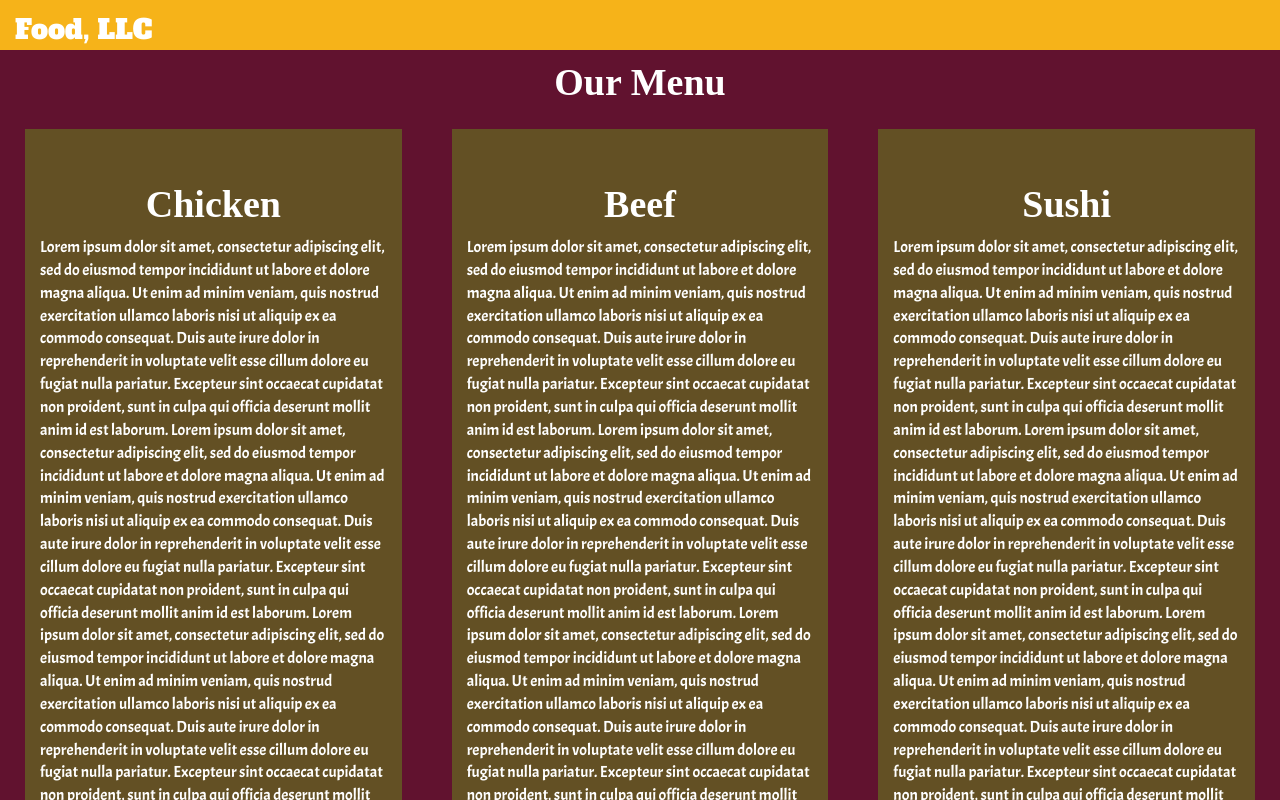
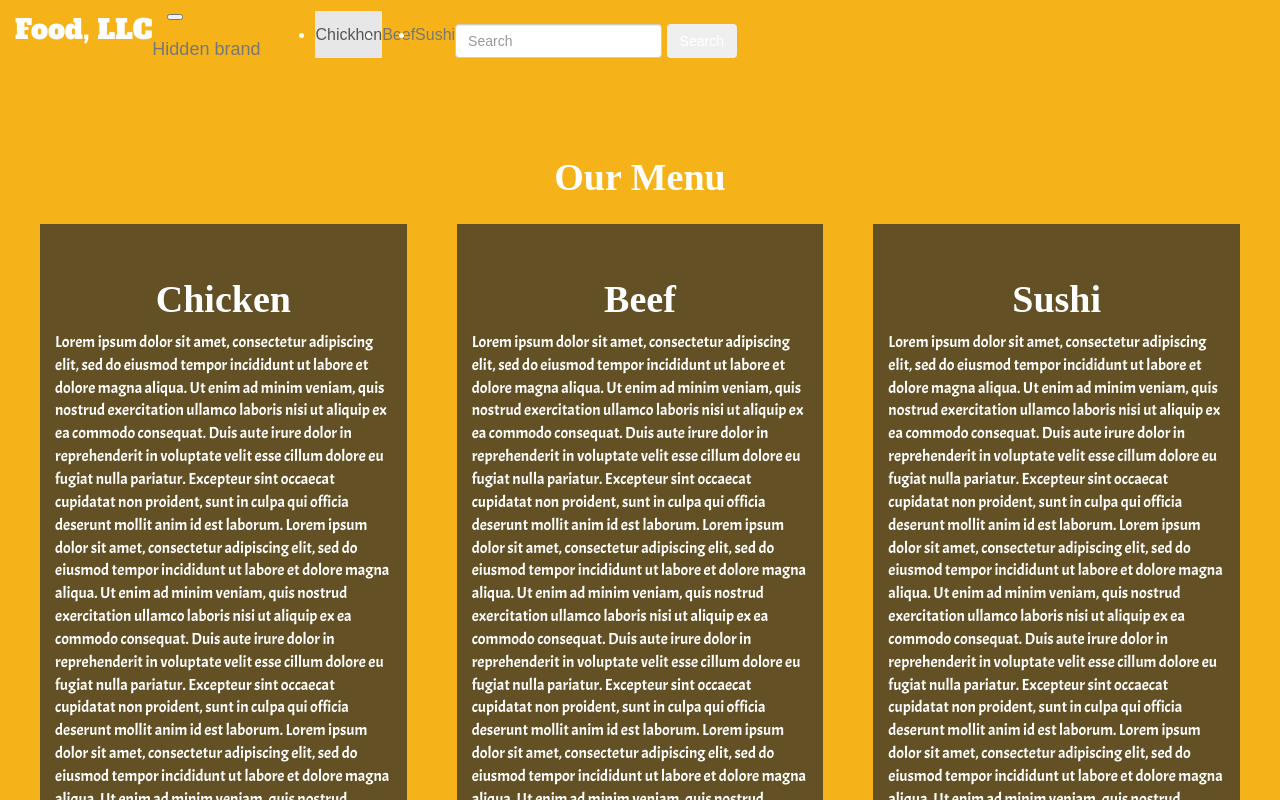
Before and after one commit to Ysnz/modul3_solution-Coursera-Web-development-, a plain HTML site: page index.html in a window 1280 px wide. Shown: the top 800 px of the page. Drawn offline with nearby package versions, Linux system fonts and the light colour scheme; a script that the page names is missing.

Commit message:
Update index.html

```diff
--- a/index.html
+++ b/index.html
@@ -29,29 +29,29 @@
             </a>
           </div>
 
-          <button type="button" class="navbar-toggle collapsed " data-toggle="collapse" data-target="#collapsable-nav" aria-expanded="false">
-            <span class="sr-only">Toggle navigation</span>
-            <span class="icon-bar"></span>
-            <span class="icon-bar"></span>
-            <span class="icon-bar"></span>
+          <nav class="navbar navbar-expand-lg navbar-light bg-light">
+  <button class="navbar-toggler" type="button" data-toggle="collapse" data-target="#navbarTogglerDemo01" aria-controls="navbarTogglerDemo01" aria-expanded="false" aria-label="Toggle navigation">
+    <span class="navbar-toggler-icon"></span>
   </button>
-        </div>
-
-        <div class="collapse navbar-collapse" id="collapsable-nav">
-          <ul id="nav-list" class="nav navbar-nav navbar-right visible-xs">
-            <li>
-              <a href="#chicken">Chicken</a>
+  <div class="collapse navbar-collapse" id="navbarTogglerDemo01">
+    <a class="navbar-brand" href="#">Hidden brand</a>
+    <ul class="navbar-nav mr-auto mt-2 mt-lg-0">
+      <li class="nav-item active">
+        <a class="nav-link" href="#chickhen">Chickhen <span class="sr-only">(current)</span></a>
       </li>
-            <li>
-              <a href="#beef">Beef</a>
+      <li class="nav-item">
+        <a class="nav-link" href="#beef">Beef</a>
       </li>
-            <li>
-              <a href="#sushi">Sushi</a>
+      <li class="nav-item">
+        <a class="nav-link disabled" href="#sushi" tabindex="-1" aria-disabled="true">Sushi</a>
       </li>
     </ul>
+    <form class="form-inline my-2 my-lg-0">
+      <input class="form-control mr-sm-2" type="search" placeholder="Search" aria-label="Search">
+      <button class="btn btn-outline-success my-2 my-sm-0" type="submit">Search</button>
+    </form>
   </div>
 </nav>
-
                 <div  id="top"  class="container-fluid">
       <p class="text-center">Our Menu</p>
     </div>
```
Lines whose indentation alone changed are shown as unchanged.
